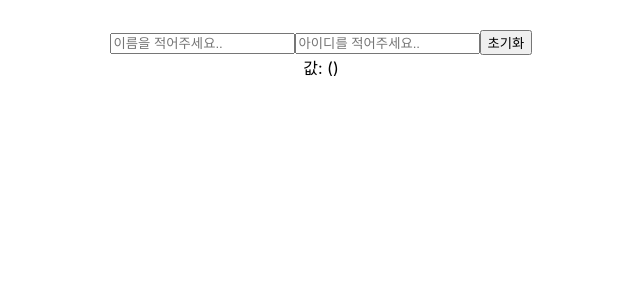
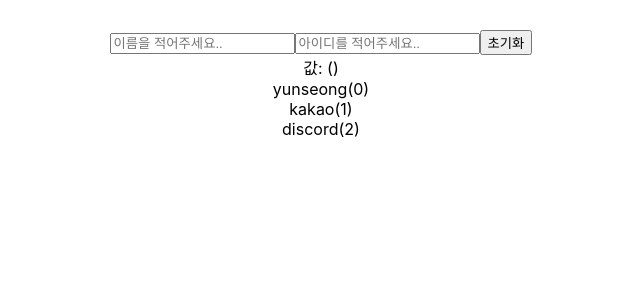
Before and after one commit to 2yunseong/econo-frontend-study, a React (Create React App) app in the folder frontend-study/: page / in a window 1280 px wide. Shown: the top 300 px of the page, without its empty margins (319-959 px from the left). Built offline with nearby package versions, Linux system fonts and the light colour scheme.

Commit message:
feat : add UserList Component

```diff
--- a/frontend-study/src/App.js
+++ b/frontend-study/src/App.js
@@ -1,11 +1,13 @@
 import React from "react";
 import "./App.css";
 import InputSample from "./input/InputSample";
+import UserList from "./user/UserList";
 
 function App() {
   return (
     <div className="App">
       <InputSample />
+      <UserList />
     </div>
   );
 }
--- /dev/null
+++ b/frontend-study/src/user/UserList.js
@@ -0,0 +1,36 @@
+import React from "react";
+
+const UserComponent = ({ id, username }) => {
+  return (
+    <div>
+      {username}({id})
+    </div>
+  );
+};
+
+const UserList = () => {
+  const userArray = [
+    {
+      id: 0,
+      username: "yunseong",
+    },
+    {
+      id: 1,
+      username: "kakao",
+    },
+    {
+      id: 2,
+      username: "discord",
+    },
+  ];
+
+  return (
+    <>
+      {userArray.map((item) => (
+        <UserComponent id={item.id} username={item.username} />
+      ))}
+    </>
+  );
+};
+
+export default UserList;
```
